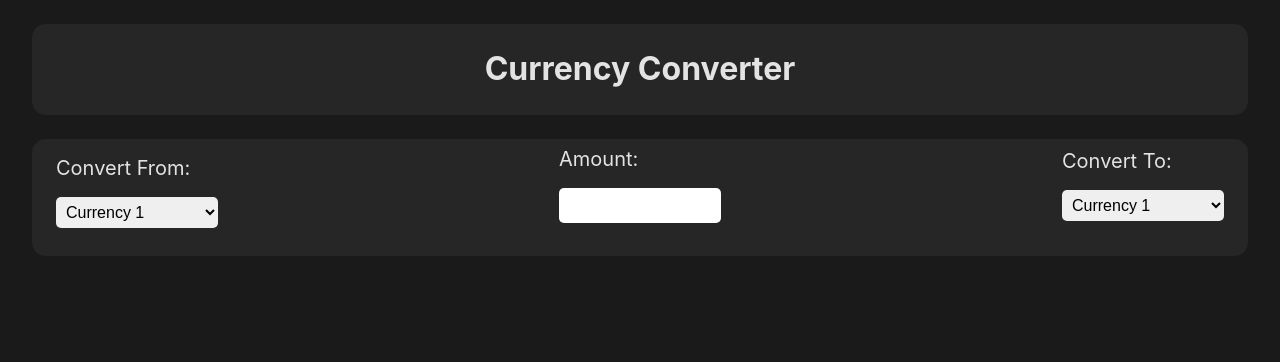
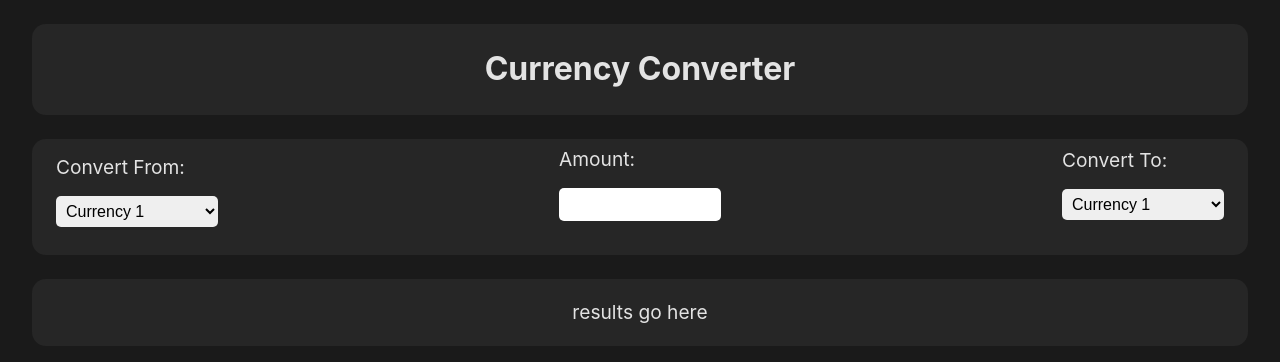
Before and after one commit to sphynxnz256/currency-app, a React (Vite) app: page / in a window 1280 px wide. Shown: the top 362 px of the page. Built offline with nearby package versions, Linux system fonts and the light colour scheme.

Commit message:
results + font edits
added a results section
edited the fonts to be more responsive
also added a task list to readme

```diff
--- a/src/Components/Converter.jsx
+++ b/src/Components/Converter.jsx
@@ -1,5 +1,6 @@
 export default function Converter() {
     return(
+        <div className="outerConverterContainer">
             <div className="converterContainer">
                 <div className="converterFromContainer">
                     <div className="converterFromContainerInner">
@@ -30,5 +31,9 @@ export default function Converter() {
                     </div>
                 </div>
             </div>
+            <div className="resultsContainer">
+                <p>results go here</p>
+            </div>
+        </div>
     );
 }
--- a/src/index.css
+++ b/src/index.css
@@ -20,7 +20,17 @@
   margin: 24px;
 }
 
-.converterContainer {
+.titleContainer h1 {
+  font-size: 1.7rem;
+}
+
+.outerConverterContainer{
+  display: flex;
+  flex-direction: column;
+}
+
+.converterContainer,
+  .resultsContainer {
   display: flex;
   flex-direction: column;
   align-items: center;
@@ -33,7 +43,6 @@
   .converterToContainer {
   display: flex;
   justify-content: center;
-
   margin-bottom: 14px;
 }
 
@@ -51,10 +60,8 @@
   margin-bottom: 14px;
 }
 
-
-
 .converterContainer label {
-  font-size: 20px;
+  font-size: 1.0rem;
   margin-bottom: 14px;
 }
 
@@ -62,14 +69,14 @@
   border-radius: 5px;
   border: none;
   outline: none;
-  font-size: 16px;
+  font-size: 0.9rem;
   padding: 6px;
   margin-bottom: 14px;
   width: 162px;
 }
 
 .converterContainer input {
-  font-size: 20px;
+  font-size: 1rem;
   border-radius: 5px;
   border: none;
   outline: none;
@@ -78,10 +85,34 @@
   width: 150px;
 }
 
+
+.resultsContainer {
+  margin-top: 24px;
+}
+
 @media (min-width: 768px) {
+  .titleContainer h1 {
+    font-size: 2rem;
+  }
+
   .converterContainer{
     flex-direction: row;
     justify-content: space-between;
+  }
+  .converterContainer label {
+    font-size: 1.2rem;
+  }
+
+  .converterContainer select {
+    font-size: 1rem;
+  }
+
+  .converterContainer input {
+    font-size: 1.1rem;
+  }
+
+  .resultsContainer p {
+    font-size: 1.2rem;
   }
 
   .converterFromContainer {
```
Also changed, not shown: 1 other file (tests, documents, lock files or other folders). Lines whose indentation alone changed are shown as unchanged.
